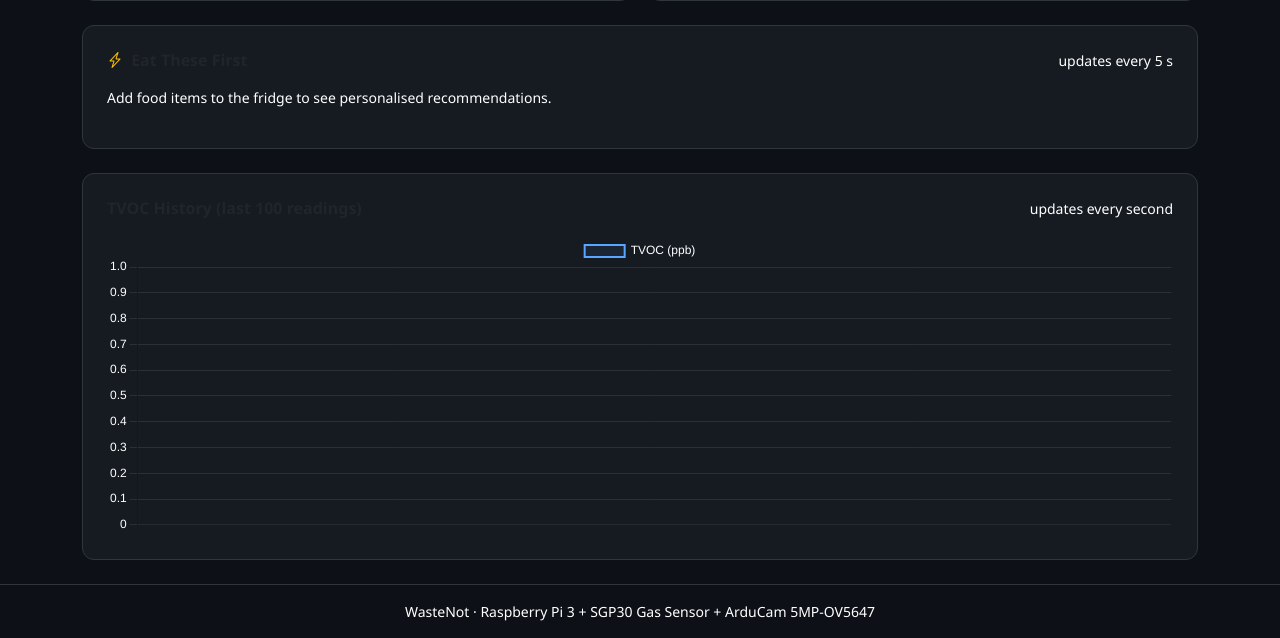
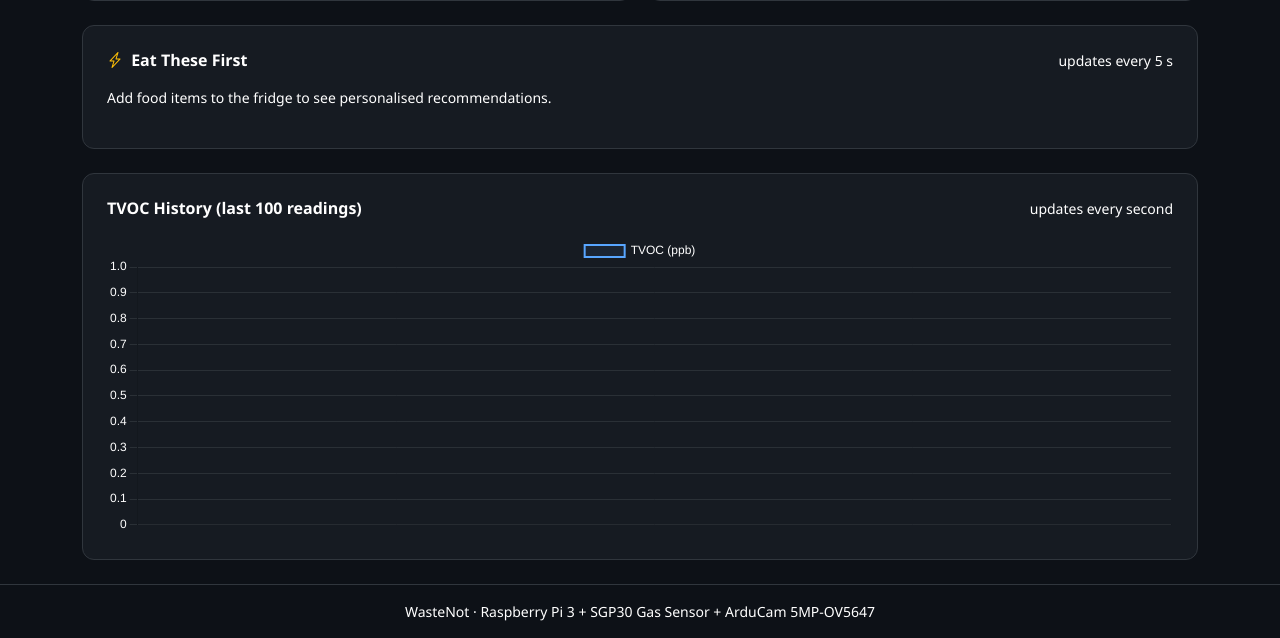
Before and after one commit to Kolin63/wastenot, a Flask app: page / in a window 1280 px wide. Shown: the part 772-1410 px from the top of the page. Run offline with Flask 3, Linux system fonts and the light colour scheme; data that the repository does not hold is empty.

Commit message:
Override Bootstrap CSS variables to fix remaining gray text elements
Co-authored-by: Kolin63 <73372940+Kolin63@users.noreply.github.com>

```diff
--- a/templates/index.html
+++ b/templates/index.html
@@ -26,6 +26,11 @@
       --border-col:  #30363d;
       --text-main:   #ffffff;
       --text-muted:  #ffffff;
+      /* Override Bootstrap CSS variables so all components use white text */
+      --bs-body-color:    #ffffff;
+      --bs-heading-color: #ffffff;
+      --bs-secondary-color: #ffffff;
+      --bs-card-color:    #ffffff;
     }
 
     body {
```
